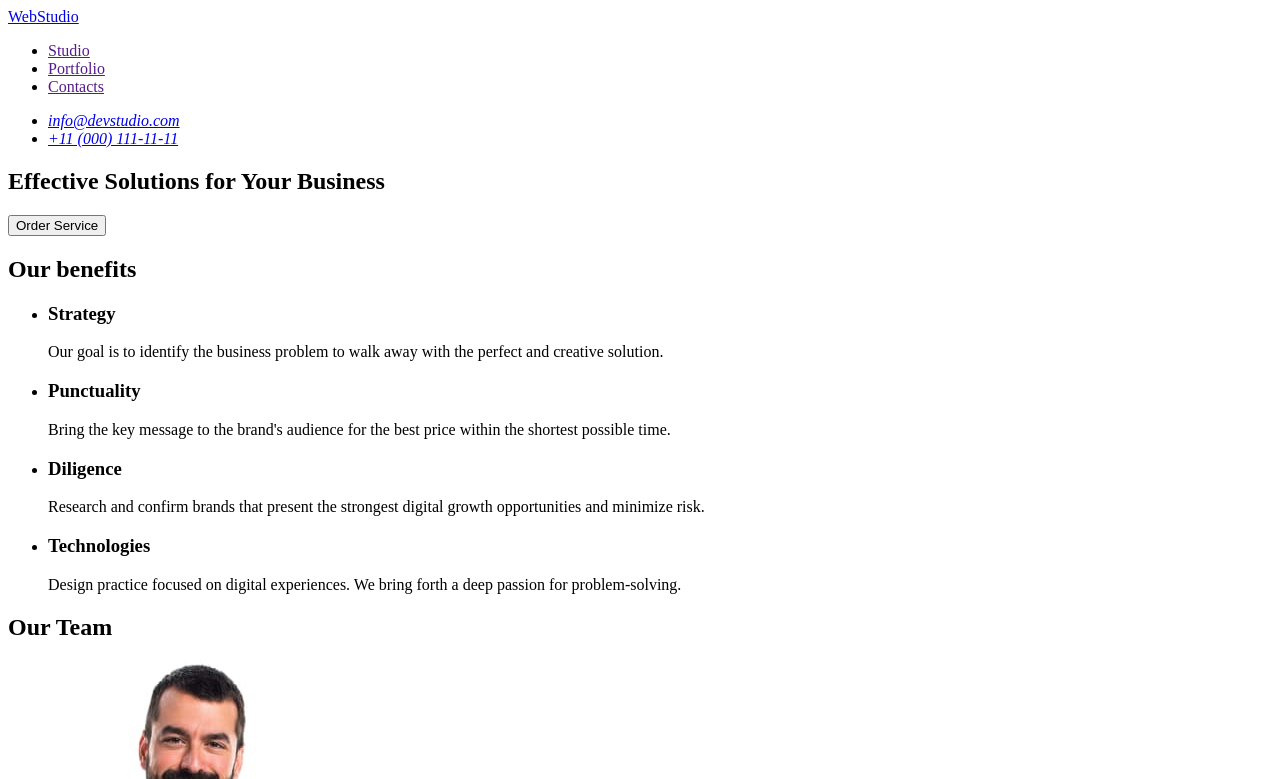
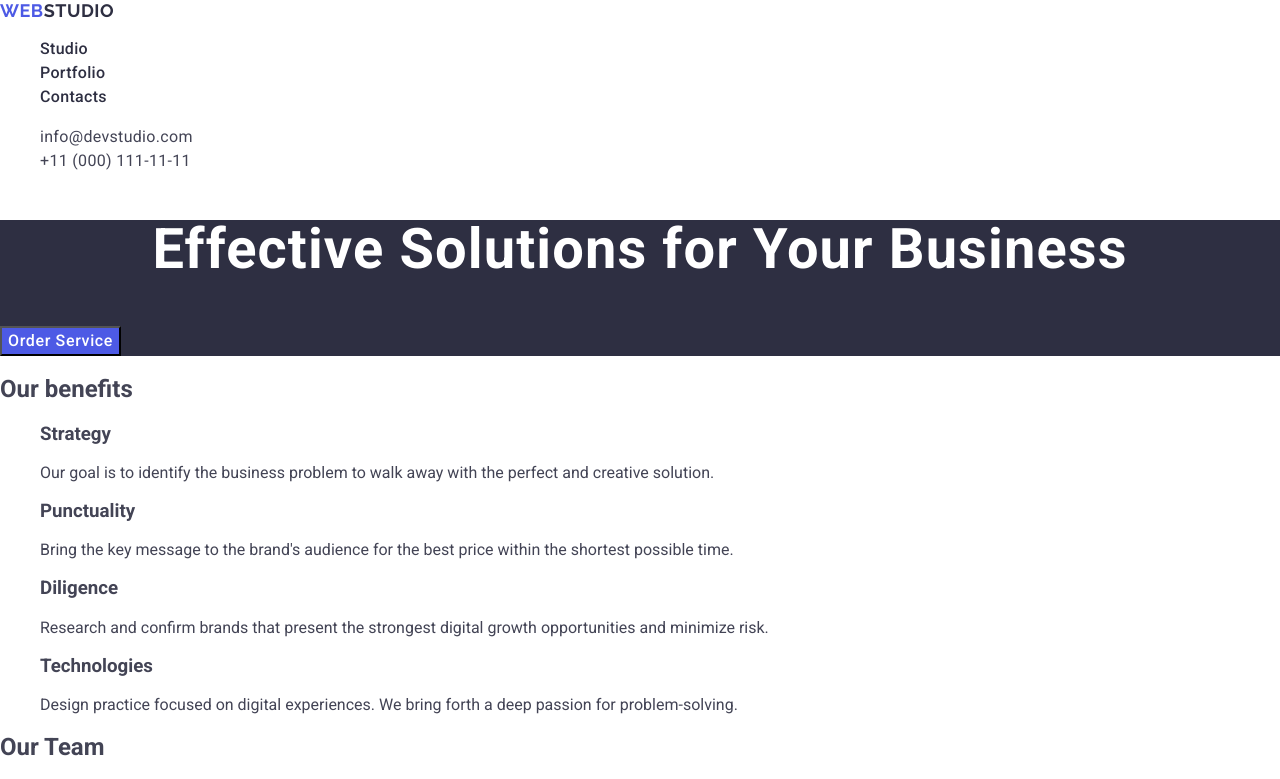
Before and after one commit to 19Marta91/goit-markup-hw-02-1, a plain HTML site: page index.html in a window 1280 px wide. Shown: the top 779 px of the page. Drawn offline with nearby package versions, Linux system fonts and the light colour scheme.

Commit message:
add markup

```diff
--- /dev/null
+++ b/css/styles.css
@@ -0,0 +1,98 @@
+ul,
+ol {
+    list-style-type: none;
+}
+
+a {
+    text-decoration: none;
+    color: inherit;
+}
+button {
+    cursor: pointer;
+}
+body {
+    font-family: "Roboto", sans-serif;
+    background-color: #FFFFFF;
+    color: #434455
+}
+
+h1 {
+    font-family: "Roboto", sans-serif;
+font-weight: 700;
+font-size: 56px;
+line-height: 1.07;
+letter-spacing: 0.02em;
+text-align: center;
+color: #fff;
+}
+
+.page-logo-web {
+    font-family: "Raleway", sans-serif;
+font-weight: 700;
+font-size: 18px;
+line-height: 1.17;
+letter-spacing: 0.03em;
+text-transform: uppercase;
+color: #4d5ae5;
+}
+.page-logo-studio {
+    font-family: "Raleway", sans-serif;
+font-weight: 700;
+font-size: 18px;
+line-height: 1.17;
+letter-spacing: 0.03em;
+text-transform: uppercase;
+color: #2e2f42;
+}
+
+.top-menu-item {
+font-weight: 500;
+font-size: 16px;
+line-height: 1.5;
+letter-spacing: 0.02em;
+color: #2e2f42;
+}
+
+.top-menu-item:hover,
+.top-menu-item:focus {
+ color: #404bbf;
+}
+
+.address-link-top {
+    font-family: "Roboto", sans-serif;
+    font-weight: 400;
+    font-size: 16px;
+    line-height: 1.5;
+    letter-spacing: 0.02em;
+    color: #434455;
+}
+.address-link-top:hover,
+.address-link-top:focus {
+    font-weight: 400;
+font-size: 16px;
+line-height: 1.5;
+letter-spacing: 0.02em;
+color: #404bbf;
+}
+
+.address-link {
+    font-style: normal;
+}
+
+.main-section {
+    background-color: #2e2f42;
+}
+.main-button {
+font-family: "Roboto", sans-serif;
+font-weight: 500;
+font-size: 16px;
+line-height: 1.5;
+letter-spacing: 0.04em;
+color: #fff;
+background-color:#4d5ae5;;
+}
+
+.main-button:hover,
+.main-button:focus {
+    background: #404bbf;
+}
--- a/index.html
+++ b/index.html
@@ -4,30 +4,35 @@
     <meta charset="UTF-8" />
     <meta name="viewport" content="width=device-width, initial-scale=1.0" />
     <title>Web Studio</title>
-  </head>
+    <link rel="preconnect" href="https://fonts.googleapis.com">
+<link rel="preconnect" href="https://fonts.gstatic.com" crossorigin>
+<link href="https://fonts.googleapis.com/css2?family=Raleway:wght@700&family=Roboto:wght@400;500;700&display=swap" rel="stylesheet">
+<link rel="stylesheet" href="https://cdnjs.cloudflare.com/ajax/libs/modern-normalize/3.0.1/modern-normalize.min.css" />
+ <link rel="stylesheet" href="./css/styles.css" />
+</head>
   <body>
     <!--Page Header -->
-    <header>
-      <nav>
-        <a href="./index.html">WebStudio</a>
-        <ul>
-          <li><a href="">Studio</a></li>
-          <li><a href="">Portfolio</a></li>
-          <li><a href="">Contacts</a></li>
+    <header class="page-header">
+      <nav class="page-naw">
+        <a class="page-logo-web" href="./index.html">Web<span class="page-logo-studio">Studio</span>
+        <ul class="top-menu">
+          <li class="top-menu-item"><a href="">Studio</a></li>
+          <li class="top-menu-item"><a href="">Portfolio</a></li>
+          <li class="top-menu-item"><a href="">Contacts</a></li>
         </ul>
       </nav>
       <address>
-        <ul>
-          <li><a href="mailto:info@devstudio.com">info@devstudio.com</a></li>
-          <li><a href="tel:+110001111111">+11 (000) 111-11-11</a></li>
+        <ul class="address-link">
+          <li class="address-link-top"><a href="mailto:info@devstudio.com">info@devstudio.com</a></li>
+          <li class="address-link-top"><a href="tel:+110001111111">+11 (000) 111-11-11</a></li>
         </ul>
       </address>
     </header>
     <main>
       <!-- Hero Section-->
-      <section>
+      <section class="main-section">
         <h1>Effective Solutions for Your Business</h1>
-        <button type="button">Order Service</button>
+        <button class="main-button" type="button">Order Service</button>
       </section>
       <!--Our benefits -->
       <section>
```
